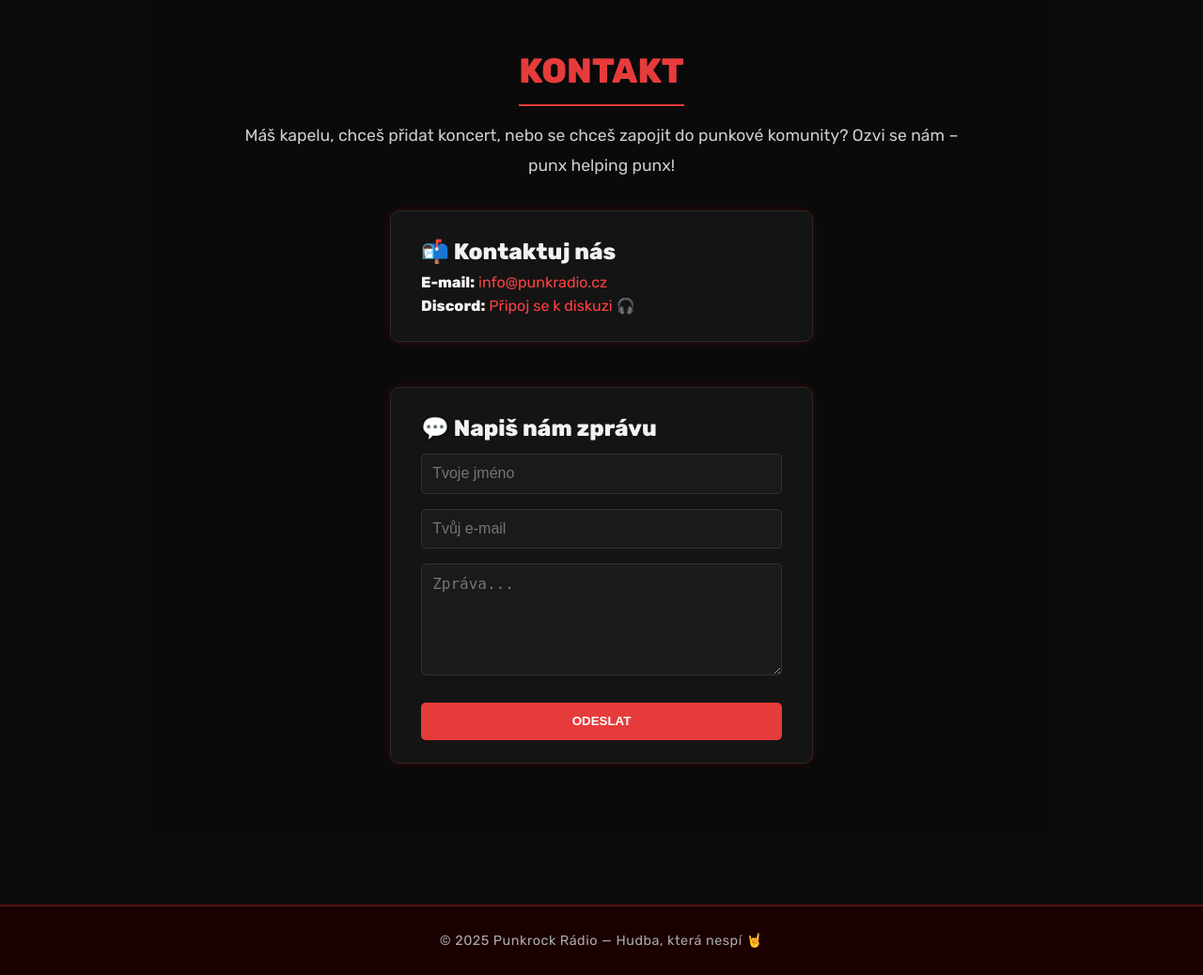
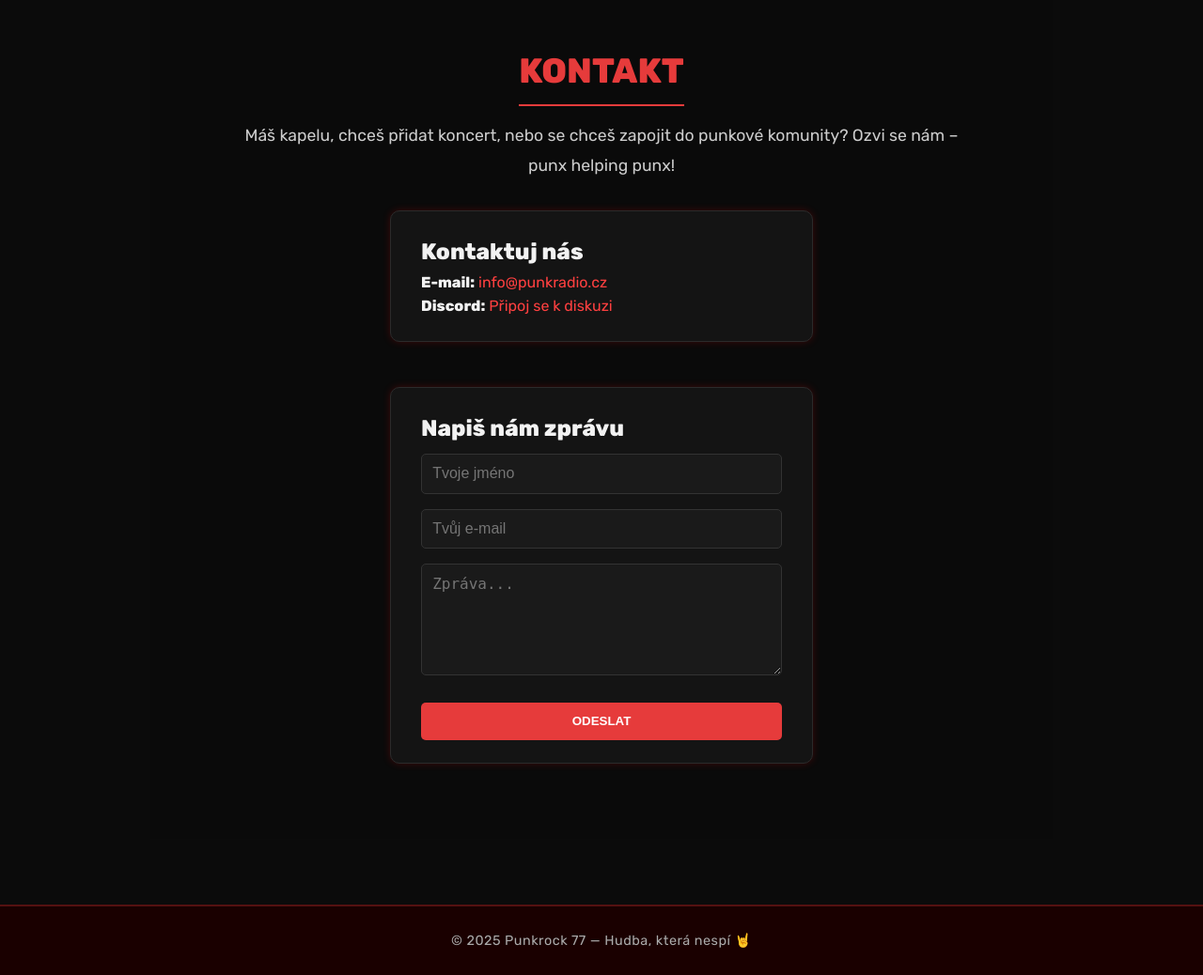
Before and after one commit to Amper159/punkrock, a Flask app: page /kontakt/kontakt in a window 1280 px wide. Shown: the part 154-1192 px from the top of the page at 94% size. Run offline with Flask 3, Linux system fonts and the light colour scheme.

Commit message:
Upráva vzhledu zase

```diff
--- a/punkradio/templates/base.html
+++ b/punkradio/templates/base.html
@@ -31,7 +31,7 @@
     </main>
 
     <footer class="site-footer">
-        <p>© 2025 Punkrock Rádio — Hudba, která nespí 🤘</p>
+        <p>© 2025 Punkrock 77 — Hudba, která nespí 🤘</p>
     </footer>
 </body>
 </html>
--- a/punkradio/templates/gigs/koncerty.html
+++ b/punkradio/templates/gigs/koncerty.html
@@ -1,7 +1,7 @@
 {% extends "base.html" %}
 {% block content %}
 <div class="container text-center">
-  <h2 class="text-red-500 mb-4 mt-5">🎸 Nadcházející koncerty</h2>
+  <h2 class="text-red-500 mb-4 mt-5">Nadcházející koncerty</h2>
 
   {% if gigs %}
     {% for gig in gigs %}
--- a/punkradio/templates/komunita/index.html
+++ b/punkradio/templates/komunita/index.html
@@ -11,7 +11,7 @@
     </p>
 
     <div class="discord-join">
-        <h2>📱 Připoj se na Discord</h>
+        <h2> Připoj se na Discord</h>
         <br>
         <a href="https://discord.gg/VCCnc9qu" target="_blank" class="btn-discord">
             Připojit se na Discord
--- a/punkradio/templates/kontakt/index.html
+++ b/punkradio/templates/kontakt/index.html
@@ -12,13 +12,13 @@
 
   <div class="contact-grid">
     <div class="contact-info">
-      <h2>📬 Kontaktuj nás</h2>
+      <h2>Kontaktuj nás</h2>
       <p><strong>E-mail:</strong> <a href="mailto:info@punkradio.cz">info@punkradio.cz</a></p>
-      <p><strong>Discord:</strong> <a href="https://discord.gg/VCCnc9qu" target="_blank">Připoj se k diskuzi 🎧</a></p>
+      <p><strong>Discord:</strong> <a href="https://discord.gg/VCCnc9qu" target="_blank">Připoj se k diskuzi</a></p>
     </div>
 
     <div class="contact-form">
-      <h2>💬 Napiš nám zprávu</h2>
+      <h2>Napiš nám zprávu</h2>
       <form action="#" method="post" class="punk-form">
         <input type="text" name="name" placeholder="Tvoje jméno" required>
         <input type="email" name="email" placeholder="Tvůj e-mail" required>
--- a/punkradio/templates/main/index.html
+++ b/punkradio/templates/main/index.html
@@ -16,7 +16,7 @@
 </section>
 
 <section class="concerts-preview">
-  <h2>🎤 Nejbližší koncerty</h2>
+  <h2>Nejbližší koncerty</h2>
 
   {% if gigs %}
     {% for gig in gigs %}
@@ -36,7 +36,7 @@
 </section>
 
 <section class="about">
-  <h2>💬 O nás</h2>
+  <h2>O nás</h2>
   <p>
     Punkrock 77 vznikl z lásky ke klubům, kapelám a fanouškům, kteří to pořád cítí.
     Žádná reklama, žádné algoritmy – jen <strong>čistá energie scény</strong>.
```
